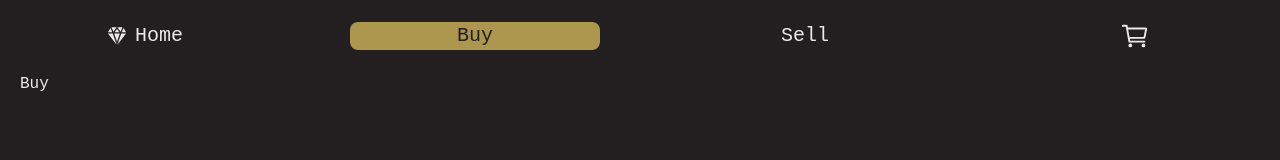
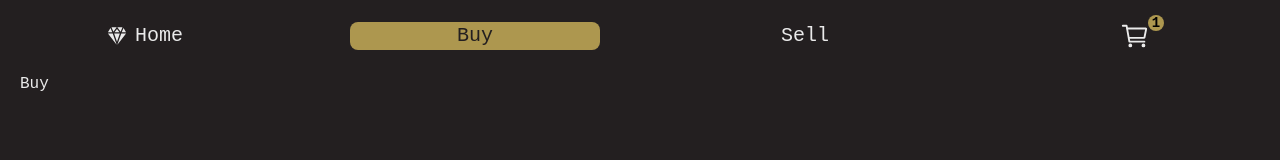
Before and after one commit to vipul-khedekar/top-1percent-exchange_buysell, a React (Vite) app: page /store/buy in a window 1280 px wide. Shown: the top 160 px of the page. Built offline with nearby package versions, Linux system fonts and the light colour scheme.

Commit message:
Fix: Position now with the cart icon.

```diff
--- a/src/components/Navbar.tsx
+++ b/src/components/Navbar.tsx
@@ -4,7 +4,7 @@ import { NavLink } from "react-router-dom";
 
 function Navbar() {
   return (
-    <header className="h-8 flex justify-between items-center gap-20 my-5 relative">
+    <header className="h-8 flex justify-between items-center gap-20 my-5 sticky">
       <NavLink
         className="w-1 flex justify-center items-center gap-2 flex-auto text-xl hover:text-2xl"
         to={"/"}
@@ -31,7 +31,12 @@ function Navbar() {
         className="w-1 flex justify-center items-center flex-auto text-3xl hover:text-4xl"
         to={"/cart"}
       >
-        <IoCartOutline />
+        <div className="relative">
+          <IoCartOutline />
+          <div className="bg-gold text-black h-4 w-4 flex justify-center items-center rounded-full absolute bottom-5 left-7 font-bold text-sm">
+            <p>1</p>
+          </div>
+        </div>
       </NavLink>
     </header>
   );
```
